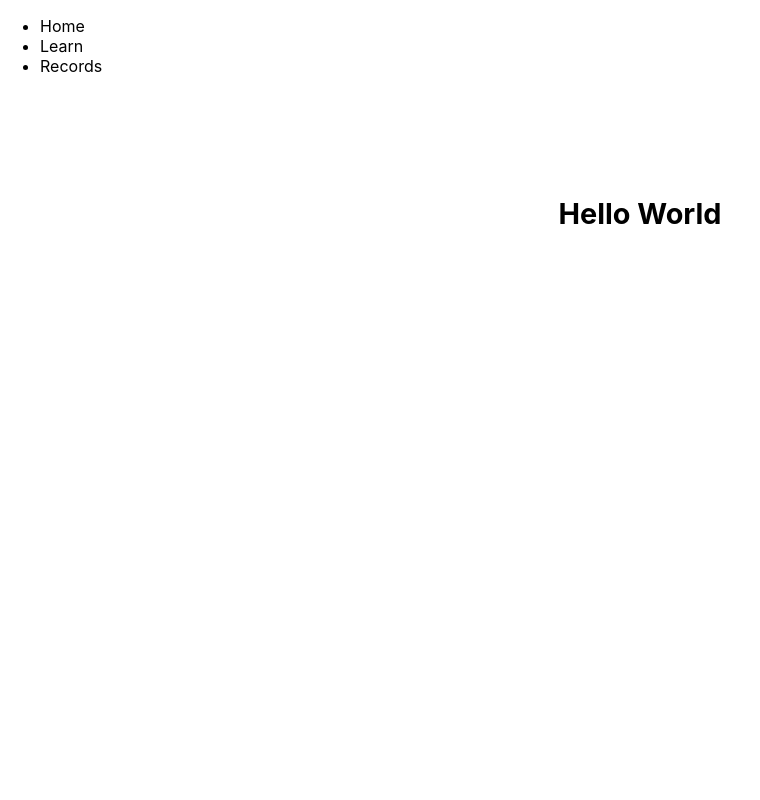
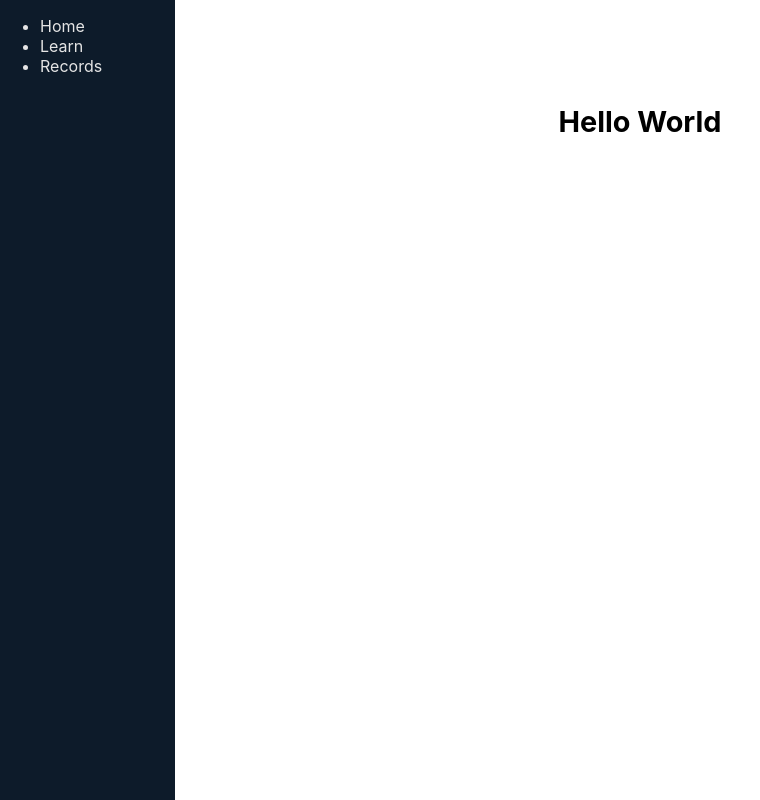
Before and after one commit to MagnusAustralia/portfolio, a Next.js app: page / in a window 1280 px wide. Shown: the top 800 px of the page, without its empty margins (0-760 px from the left). Built offline with nearby package versions, Linux system fonts and the light colour scheme.

Commit message:
Nav Included

```diff
--- a/components/Nav.js
+++ b/components/Nav.js
@@ -1,8 +1,10 @@
 import Link from "next/link";
+import styles from "../styles/Nav.module.css";
 
 const Nav = () => {
 	return (
 		<nav>
+			<div className={styles.nav}>
 				<ul>
 					<li>
 						<Link href="/">Home</Link>
@@ -14,6 +16,7 @@ const Nav = () => {
 						<Link href="/records">Records</Link>
 					</li>
 				</ul>
+			</div>
 		</nav>
 	);
 };
--- a/pages/api/hello.js
+++ /dev/null
@@ -1,5 +0,0 @@
-// Next.js API route support: https://nextjs.org/docs/api-routes/introduction
-
-export default function handler(req, res) {
-  res.status(200).json({ name: 'John Doe' })
-}
--- a/pages/index.js
+++ b/pages/index.js
@@ -1,9 +1,7 @@
-import styles from "../styles/Home.module.css";
-
 export default function Home() {
 	return (
-		<section className={styles.section}>
-			<h1 className={styles.header}>Hello World</h1>
+		<section>
+			<h1>Hello World</h1>
 		</section>
 	);
 }
--- a/styles/Home.module.css
+++ /dev/null
@@ -1,7 +0,0 @@
-.section {
-	display: grid;
-}
-
-.header {
-	grid: center;
-}
--- /dev/null
+++ b/styles/Nav.module.css
@@ -0,0 +1,9 @@
+.nav {
+	position: absolute;
+	width: 13.69vw;
+	height: 100vw;
+	left: 0;
+	top: 0;
+	background-color: var(--primary);
+	color: var(--secondary);
+}
--- a/styles/globals.css
+++ b/styles/globals.css
@@ -1,3 +1,8 @@
+:root {
+	--primary: #0d1b2a;
+	--secondary: #e5e5e5;
+}
+
 html,
 body {
 	padding: 0;
```
Lines whose indentation alone changed are shown as unchanged.
